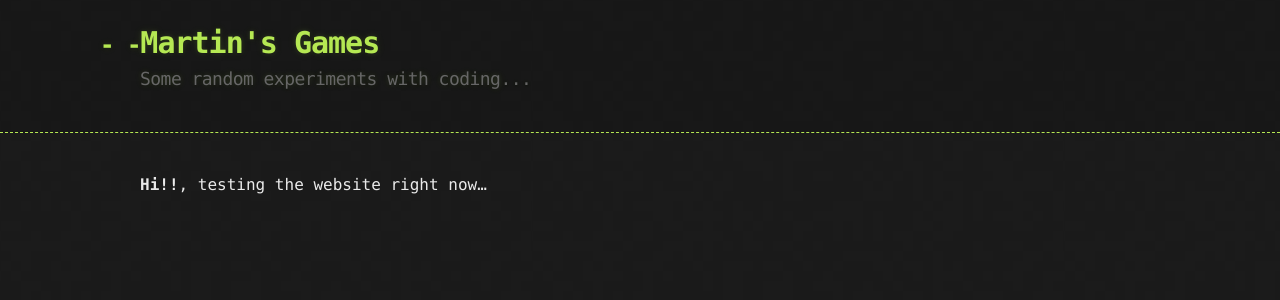
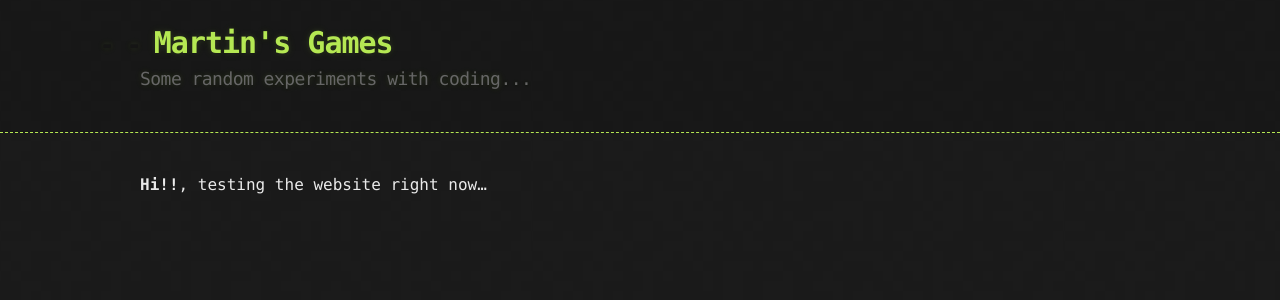
Before and after one commit to makoteo/blog, a Jekyll site: the page built from index.md, in a window 1280 px wide. Shown: the top 300 px of the page. Built offline with Jekyll 4.4.1, drawn with Linux system fonts in a browser that asks for light colours.

Commit message:
Header bug fixed fourth time...

```diff
--- a/_sass/jekyll-theme-hacker.scss
+++ b/_sass/jekyll-theme-hacker.scss
@@ -67,8 +67,9 @@ header h1 {
 }
 
 header h1:before {
-  content: "- -";
+  content: "- - ";
   font-size: 24px;
+  color:$body-background;
 }
 
 header h2 {
```
